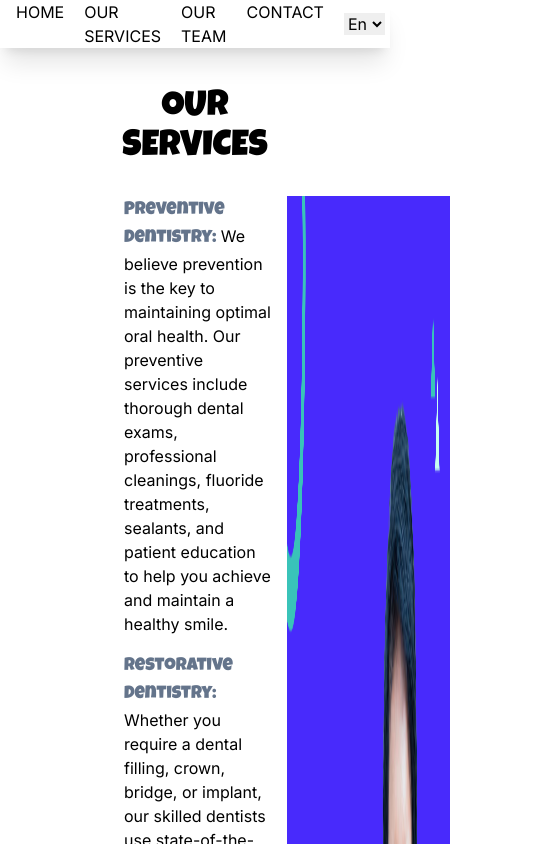
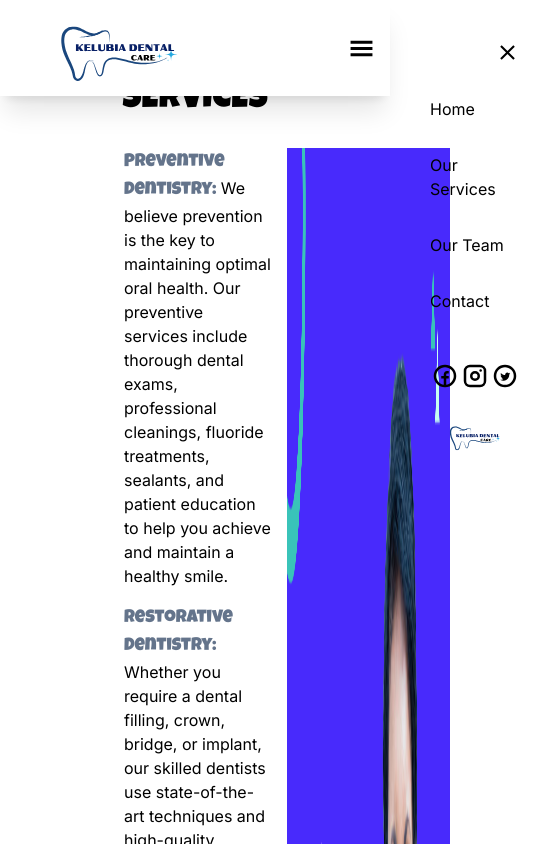
Before and after one commit to itradebtc/Capstone-Project, a Next.js app: page /about in a window 390 px wide. Shown: the top 844 px of the page, 557 px wide, since content can reach past the window. Built offline with nearby package versions, Linux system fonts and the light colour scheme.

Commit message:
Medical Web App

```diff
--- a/src/app/component/Footer.jsx
+++ b/src/app/component/Footer.jsx
@@ -8,9 +8,9 @@ export default function Footer() {
     const year = new Date().getFullYear()
   return (
     <div>
-        <div className='flex justify-between items-center py-16 px-36 bg-gray-100'>
-            <div className='space-y-2'>
-                <h2 className='text-lg'>Subscribe</h2>
+        <div className='flex justify-between items-center px-1 md:py-16 md:px-36 bg-gray-100'>
+            <div className='md:space-y-2'>
+                <h2 className='md:text-lg'>Subscribe</h2>
                 <p className='text-sm text-slate-500'>subscribe to get the latest news <br /> from us</p>
                 <form >
                 <input type="email" placeholder='your mail' className='py-2 px-3 bg-blue-100 rounded-l-md text-sm outline-none'/>
@@ -19,13 +19,13 @@ export default function Footer() {
                 </button>
                 </form>
             </div>
-            <div className='space-y-2'>
+            <div className='md:space-y-2'>
                 <p className='text-slate-500'>Contact</p>
-                <p className='text-lg'>(239) 555-0108</p>
+                <p className='md:text-lg'>(239) 555-0108</p>
                 <p className='text-slate-500'>Address</p>
-                <p className='text-lg'>6391 Elgin St. Celina, Delare <br />10299</p>
+                <p className='md:text-lg'>6391 Elgin St. Celina, Delare <br />10299</p>
             </div>
-            <div className='space-y-2'>
+            <div className='md:space-y-2'>
                 <p className='text-slate-500'>Support</p>
                 <p className='text-sm'>privacy policy</p>
                 <p className='text-sm'>Terms & condition</p>
@@ -38,7 +38,7 @@ export default function Footer() {
                 </p>
             </div>
         </div>
-        <div className='bg-blue-950 text-center text-sm text-white py-2'>
+        <div className='bg-blue-950 text-center text-[7px] md:text-sm text-white py-2'>
             Copyright &copy; {year} Kelubia Dental Care - Yaba, Lagos - All rights Reserved
         </div>
     </div>
--- a/src/app/component/Header.jsx
+++ /dev/null
@@ -1,39 +0,0 @@
-import React from 'react'
-import Image from 'next/image'
-import pic from '../images/log-head.svg'
-import Link from 'next/link'
-
-
-export default async function Header() {
-
-  return (
-    <header className='flex justify-between items-center py-0 px-4 shadow-xl static'>
-        <div>
-            <Image src={pic} alt='logo' width={100} height={70} className='hover:animate-[ping_3s_ease-in-out_infinite]' />
-        </div>
-        <div>
-            <ul className='flex space-x-5 pr-24 uppercase'>
-                <Link href='/'>
-                <li className='hover:border-b-2 border-[#00d2ff] hover:ease-in-out duration-300'>Home</li>
-                </Link>
-                <Link href='/about'>
-                <li className='hover:border-b-2 border-[#00d2ff] hover:ease-in-out duration-300'>Our Services</li>
-                </Link>
-                <Link href='/doctors'>
-                <li className='hover:border-b-2 border-[#00d2ff] hover:ease-in-out duration-300'>Our Team</li>
-                </Link>
-                <Link href='/contact'>
-                <li className='hover:border-b-2 border-[#00d2ff] hover:ease-in-out duration-300'>Contact</li>
-                </Link>
-                <li className='flex items-center'>
-                        <select className='outline-none'>
-                          <option value="English" selected>En</option>
-                          <option value="French">Fr</option>
-                          <option value="German">De</option>
-                        </select>
-                </li>
-            </ul>
-        </div>
-    </header>
-  )
-}
--- /dev/null
+++ b/src/app/component/Navbar.jsx
@@ -0,0 +1,106 @@
+"use client"
+import React from 'react'
+import Image from 'next/image'
+import logo from '../images/log-head.svg'
+import Link from 'next/link'
+import { useState } from 'react'
+import {GiHamburgerMenu} from 'react-icons/gi'
+import {MdOutlineClose} from 'react-icons/md'
+import {TiSocialFacebookCircular} from 'react-icons/ti'
+import {TbBrandInstagram} from 'react-icons/tb'
+import {TiSocialTwitterCircular} from 'react-icons/ti'
+
+const Navbar = () => {
+    const [menuOpen, setMenuOpen] = useState(false)
+    const handleNav = () => {
+        setMenuOpen(!menuOpen);
+    }
+
+  return (
+    <nav className='fixed w-full h-24 shadow-xl bg-white'>
+        <div className='flex justify-between items-center h-full w-full px-4 2xl:px-16'>
+            <Link href='/'>
+            <Image src={logo} alt='Logo' width="205" height="75"
+            className='cursor-pointer'
+            priority
+            />
+            </Link>
+            <div className='hidden sm:flex'>
+                <ul className='hidden sm:flex'>
+                    <Link href='/'>
+                    <li className='ml-10 uppercase hover:border-b-2 text-lg'>Home</li>
+                    </Link>
+                    <Link href='/about'>
+                    <li className='ml-10 uppercase hover:border-b-2 text-lg'>Our Services</li>
+                    </Link>
+                    <Link href='/doctors'>
+                    <li className='ml-10 uppercase hover:border-b-2 text-lg'>Our Team</li>
+                    </Link>
+                    <Link href='/contact'>
+                    <li className='ml-10 uppercase hover:border-b-2 text-lg'>Contact</li>
+                    </Link>
+                    <li className='flex items-center mx-10 uppercase text-lg'>
+                            <select className='outline-none'>
+                              <option value="English" selected>En</option>
+                              <option value="French">Fr</option>
+                              <option value="German">De</option>
+                            </select>
+                    </li>
+                </ul>
+            </div>
+            <div onClick={handleNav} className='sm:hidden cursor-pointer pl-24'>
+                <GiHamburgerMenu size={25} />
+            </div>
+        </div>
+        <div className={
+            menuOpen
+            ? 'fixed left-0 top-0 w-[65%] sm:hidden h-screen bg-[#ecf0f3] p-10 ease-in duration-500'
+            : 'fixed left-[100%] top-0 p-10 ease-in duration-500'
+        }
+        >
+        <div className='flex w-full items-center justify-end'>
+            <div onClick={handleNav} className='cursor-pointer'>
+                <MdOutlineClose size={25} />
+            </div>
+        </div>
+            <div className='flex-col py-4'>
+                <ul>
+                    <Link href='/'>
+                    <li onClick={() => setMenuOpen(false)} className='py-4 cursor-pointer'>
+                        Home
+                    </li>
+                    </Link>
+                    <Link href='/about'>
+                    <li onClick={() => setMenuOpen(false)} className='py-4 cursor-pointer'>
+                        Our Services
+                    </li>
+                    </Link>
+                    <Link href='/doctors'>
+                    <li onClick={() => setMenuOpen(false)} className='py-4 cursor-pointer'>
+                        Our Team
+                    </li>
+                    </Link>
+                    <Link href='/contact'>
+                    <li onClick={() => setMenuOpen(false)} className='py-4 cursor-pointer'>
+                        Contact
+                    </li>
+                    </Link>
+                </ul>
+            </div>
+            <div className='flex flex-row justify-around pt-4 items-center'>
+                <TiSocialFacebookCircular size={30} className='cursor-pointer' />
+                <TbBrandInstagram size={30} className='cursor-pointer' />
+                <TiSocialTwitterCircular size={30} className='cursor-pointer' />
+            </div>
+            <Link href='/'>
+            <Image src={logo} alt='Logo' width="305" height="95"
+            className='cursor-pointer '
+            priority
+            />
+            </Link>
+        </div>
+    </nav>
+  )
+}
+
+export default Navbar
--- a/src/app/layout.js
+++ b/src/app/layout.js
@@ -1,7 +1,7 @@
 import './globals.css'
 import { Inter } from 'next/font/google'
-import Header from './component/Header'
 import Footer from './component/Footer'
+import Navbar from './component/Navbar'
 
 const inter = Inter({ subsets: ['latin'] })
 
@@ -15,7 +15,7 @@ export default function RootLayout({ children }) {
   return (
     <html lang="en">
       <body className={inter.className}>
-      <Header />
+        <Navbar />
       <main>
         {children}
 
```
Also changed, not shown: src/app/page.jsx (+13 -12 lines).
